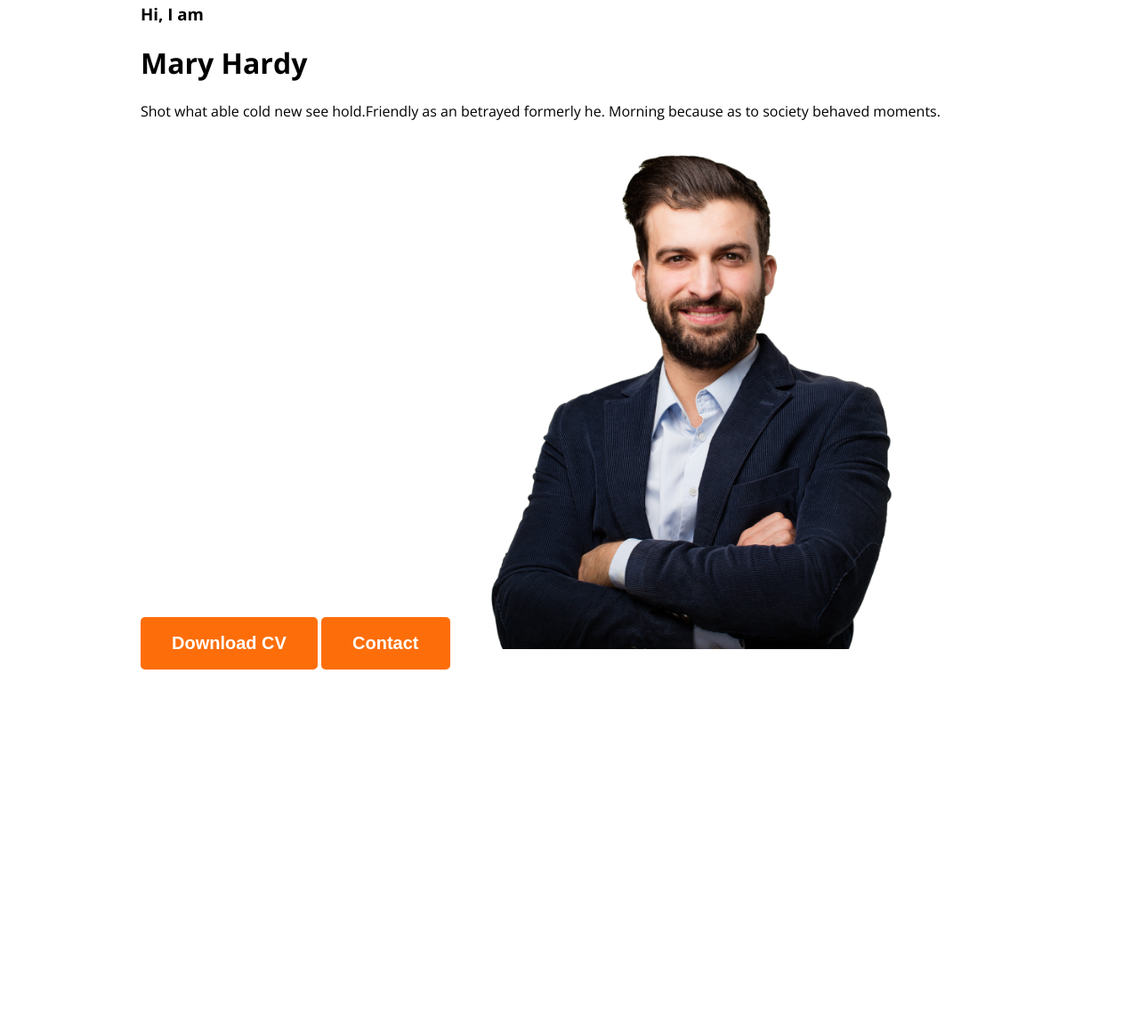
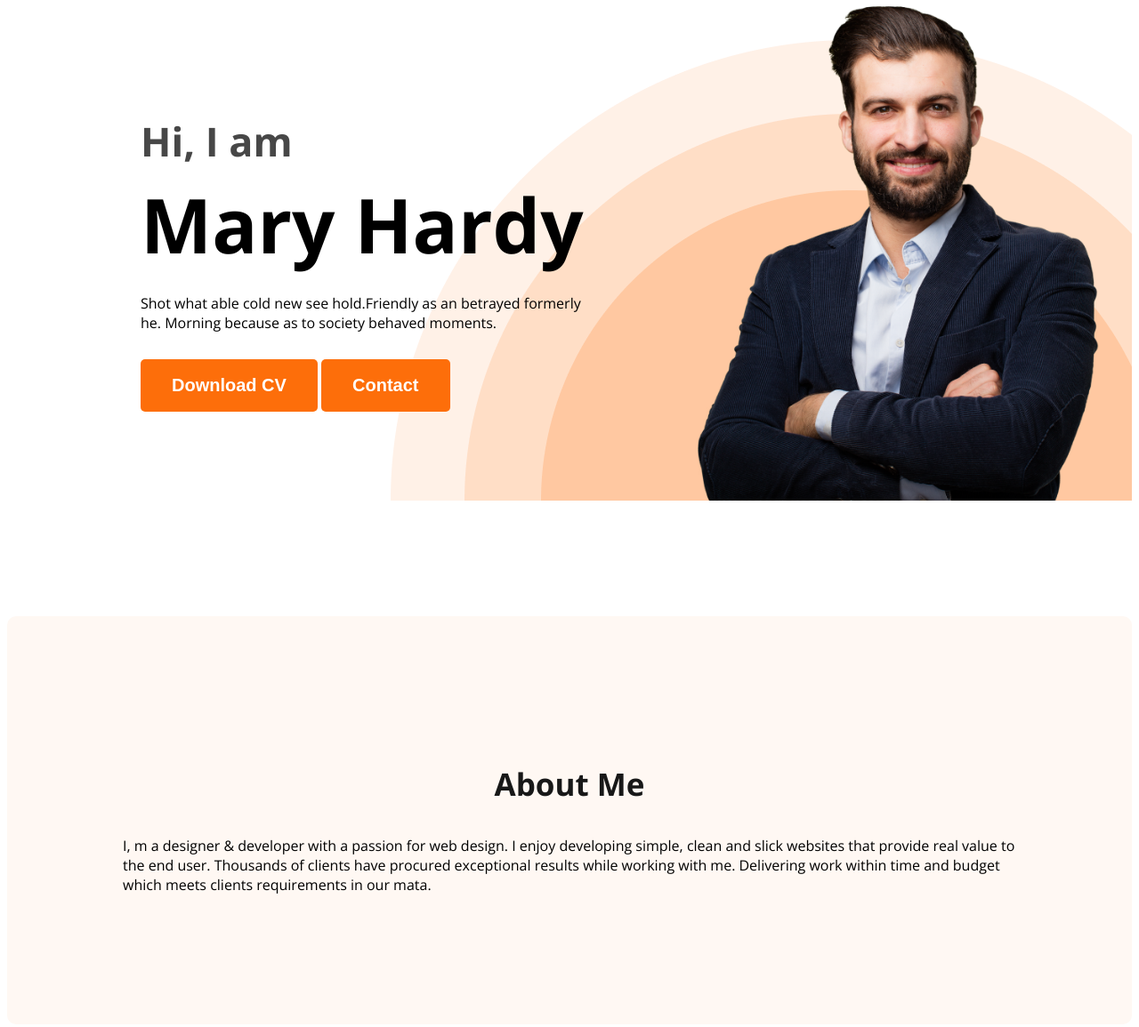
Before and after one commit to sazzadulhoque00/web-developer-portfolio, a plain HTML site: page index.html in a window 1280 px wide. Shown: the part 205-1360 px from the top of the page at 89% size. Before the commit the page ends 996 px from the top, so only its background shows below. Drawn offline with nearby package versions, Linux system fonts and the light colour scheme.

Commit message:
about section

```diff
--- a/index.html
+++ b/index.html
@@ -25,16 +25,20 @@
         <div class="banner-content">
             <h3 class="banner-greeting">Hi, I  am</h3>
             <h1 class="banner-title">Mary Hardy</h1>
-            <p>Shot what able cold new see hold.Friendly as an betrayed formerly he. Morning because as to society behaved moments.</p>
+            <p class="banner-description">Shot what able cold new see hold.Friendly as an betrayed formerly he. Morning because as to society behaved moments.</p>
             <button class="button-primary">Download CV</button>
             <button class="button-primary">Contact</button>
-             <img class="profile-picture" src="images/hardy.png" alt="">
 
         </div>
+        <img class="profile-picture" src="images/hardy.png" alt="">
+
     </div>
     </header>
     <main>
-
+        <section class="about">
+            <h3 class="section-title">About Me</h3>
+            <p class="description">I, m a designer & developer with a passion for web design. I enjoy developing simple, clean and slick websites that provide real value to the end user. Thousands of clients have procured exceptional results while working with me. Delivering work within time and budget which meets clients requirements in our mata.</p>
+        </section>
     </main>
     <footer>
 
--- a/styles/styles.css
+++ b/styles/styles.css
@@ -18,10 +18,30 @@ body {
     align-items: center;
 
 }
-.button-primary:hover{
+
+.button-primary:hover {
     cursor: pointer;
-    box-shadow: 0px 5px 15px rgba(145,92,182,0.4);
+    box-shadow: 0px 5px 15px rgba(145, 92, 182, 0.4);
 }
+
+.section-title {
+    color: #181818;
+    text-align: center;
+    font-size: 35px;
+    font-weight: 700;
+}
+
+.section-description {
+    color: #757575;
+    text-align: center;
+    font-size: 18px;
+    font-style: normal;
+    font-weight: 400;
+    line-height: 30px;
+}
+
+
+
 
 /* nav related styles */
 nav {
@@ -52,14 +72,54 @@ nav a {
     text-decoration: none;
     color: #181818;
 }
+
 /* Header Related Styles */
-.header{
+.header {
     background-color: white;
+    background-image: url(../images/header_bg.png);
+    background-repeat: no-repeat;
+    background-position: bottom right;
 }
-.banner{
-    padding: 30px 30px 30px 150px;
+
+.banner {
+    padding: 30px 30px 0px 150px;
     display: flex;
+    align-items: center;
+    justify-content: space-between;
 }
-.banner .profile-picture{
+
+.banner-content {
+    max-width: 500px;
+}
+
+.banner .profile-picture {
     width: 500px;
 }
+
+.banner-greeting {
+    font-size: 45px;
+    color: #474747;
+    margin-bottom: 0px;
+}
+
+.banner-title {
+    font-size: 85px;
+    font-weight: 700;
+    margin-top: 5px;
+    margin-bottom: 20px;
+
+}
+
+.banner-description {
+    margin-top: 20px;
+    margin-bottom: 30px;
+}
+
+/* main section styles */
+/* about section style */
+.about {
+    padding: 130px;
+    border-radius: 10px;
+    background: #FFF8F3;
+    margin: 130px 0;
+}
```
